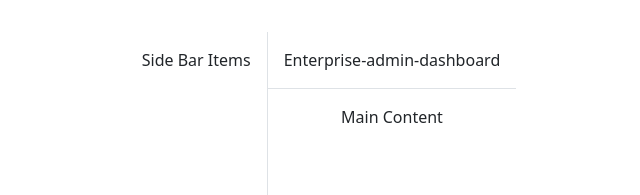
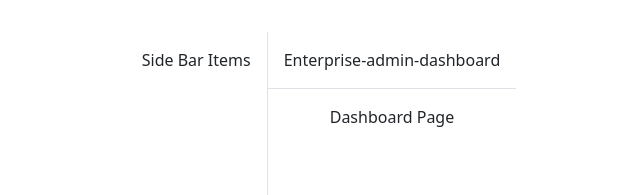
Before and after one commit to AMICHAELNICKSON/enterprise-admin-dashboard, a React (Vite) app: page /dashboard in a window 1280 px wide. Shown: the top 195 px of the page, without its empty margins (319-959 px from the left). Built offline with nearby package versions, Linux system fonts and the light colour scheme.

Commit message:
added routing with layout and page scaffolding

```diff
--- a/package.json
+++ b/package.json
@@ -10,9 +10,10 @@
     "preview": "vite preview"
   },
   "dependencies": {
+    "bootstrap": "^5.3.8",
     "react": "^19.2.0",
     "react-dom": "^19.2.0",
-    "bootstrap": "^5.3.8"
+    "react-router-dom": "^7.13.0"
   },
   "devDependencies": {
     "@eslint/js": "^9.39.1",
--- a/src/App.tsx
+++ b/src/App.tsx
@@ -1,12 +1,13 @@
+import { BrowserRouter } from 'react-router-dom'
 import './App.css'
-import MainLayout from './components/layout/MainLayout'
+import AppRoutes from './routes/AppRoutes'
 
 function App() {
 
   return (
-    <>
-      <MainLayout/>
-    </>
+    <BrowserRouter>
+      <AppRoutes/>
+    </BrowserRouter>
   )
 }
 
--- a/src/components/layout/MainLayout.tsx
+++ b/src/components/layout/MainLayout.tsx
@@ -1,3 +1,4 @@
+import { Outlet } from "react-router-dom"
 import AppHeader from "./AppHeader"
 import SideBar from "./SideBar"
 
@@ -8,7 +9,7 @@ function MainLayout() {
             <div className="flex-grow-1">
                 <AppHeader/>
                 <main className="p-3">
-                    Main Content
+                    <Outlet />
                 </main>
             </div>
         </div>
--- /dev/null
+++ b/src/pages/Dashboard/Dashboard.tsx
@@ -0,0 +1,10 @@
+function Dashboard() {
+
+    return (
+        <div>
+            Dashboard Page
+        </div>
+    )
+}
+
+export default Dashboard;
--- /dev/null
+++ b/src/pages/Login/Login.tsx
@@ -0,0 +1,10 @@
+function Login() {
+
+    return (
+        <div>
+            Login Page
+        </div>
+    )
+}
+
+export default Login
--- /dev/null
+++ b/src/pages/Users/Users.tsx
@@ -0,0 +1,9 @@
+function Users() {
+    return (
+        <div>
+            Users Page
+        </div>
+    )
+}
+
+export default Users
--- /dev/null
+++ b/src/routes/AppRoutes.tsx
@@ -0,0 +1,21 @@
+import { Navigate, Route, Routes } from "react-router-dom";
+import Login from "../pages/Login/Login";
+import Dashboard from "../pages/Dashboard/Dashboard";
+import Users from "../pages/Users/Users";
+import MainLayout from "../components/layout/MainLayout";
+//need to check: lazyloading and dynamic loading of the routes
+
+function AppRoutes () {
+    return (
+        <Routes>
+            <Route path="/login" element={ <Login/> }/>
+            <Route element={ <MainLayout/> }>
+                <Route path="/" element={<Navigate to="/dashboard"/>} />
+                <Route path="/users" element={<Users/>}/>
+                <Route path="/dashboard" element={<Dashboard/>}/>
+            </Route>
+        </Routes>
+    )
+}
+
+export default AppRoutes
```
Also changed, not shown: 1 other file (tests, documents, lock files or other folders).
